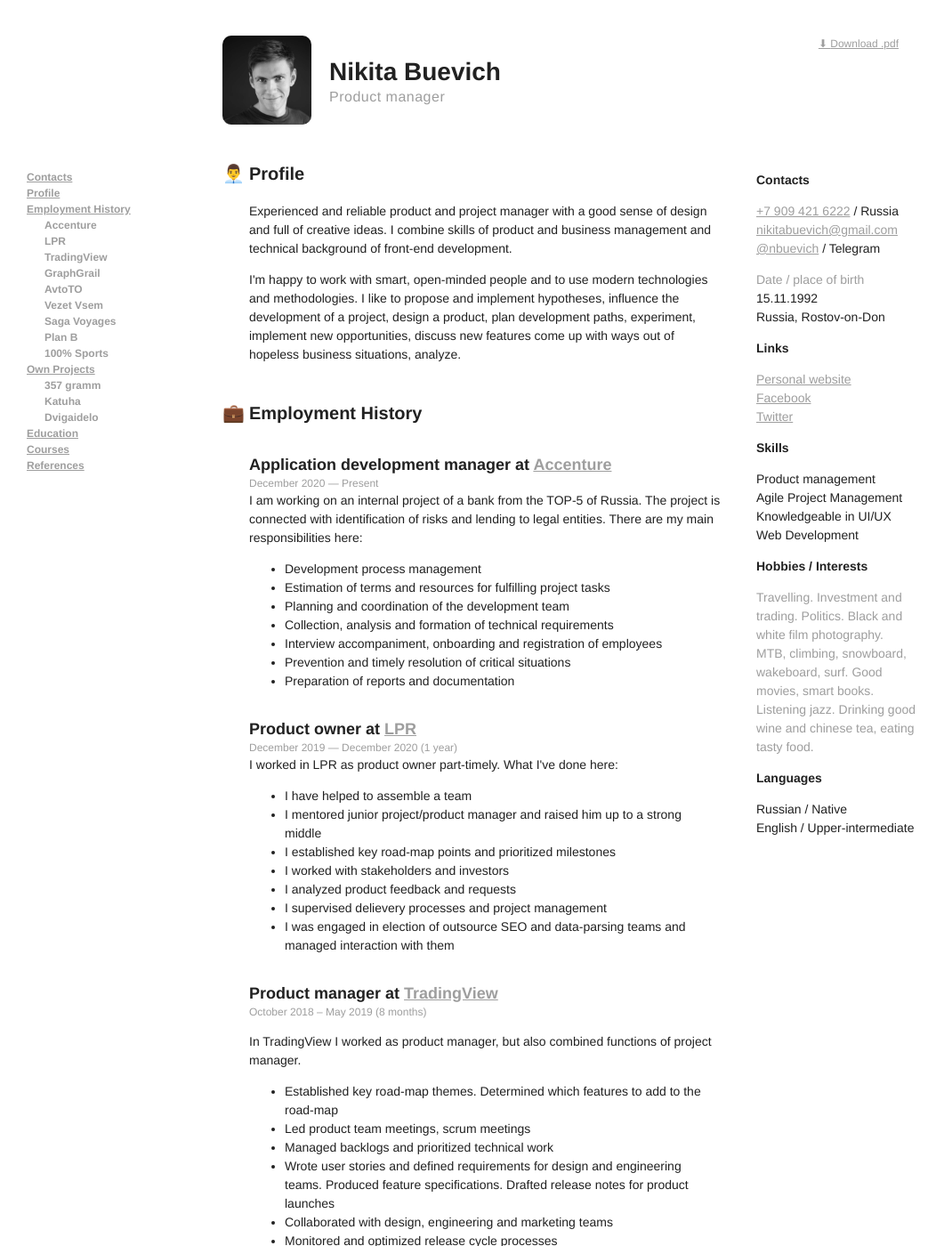
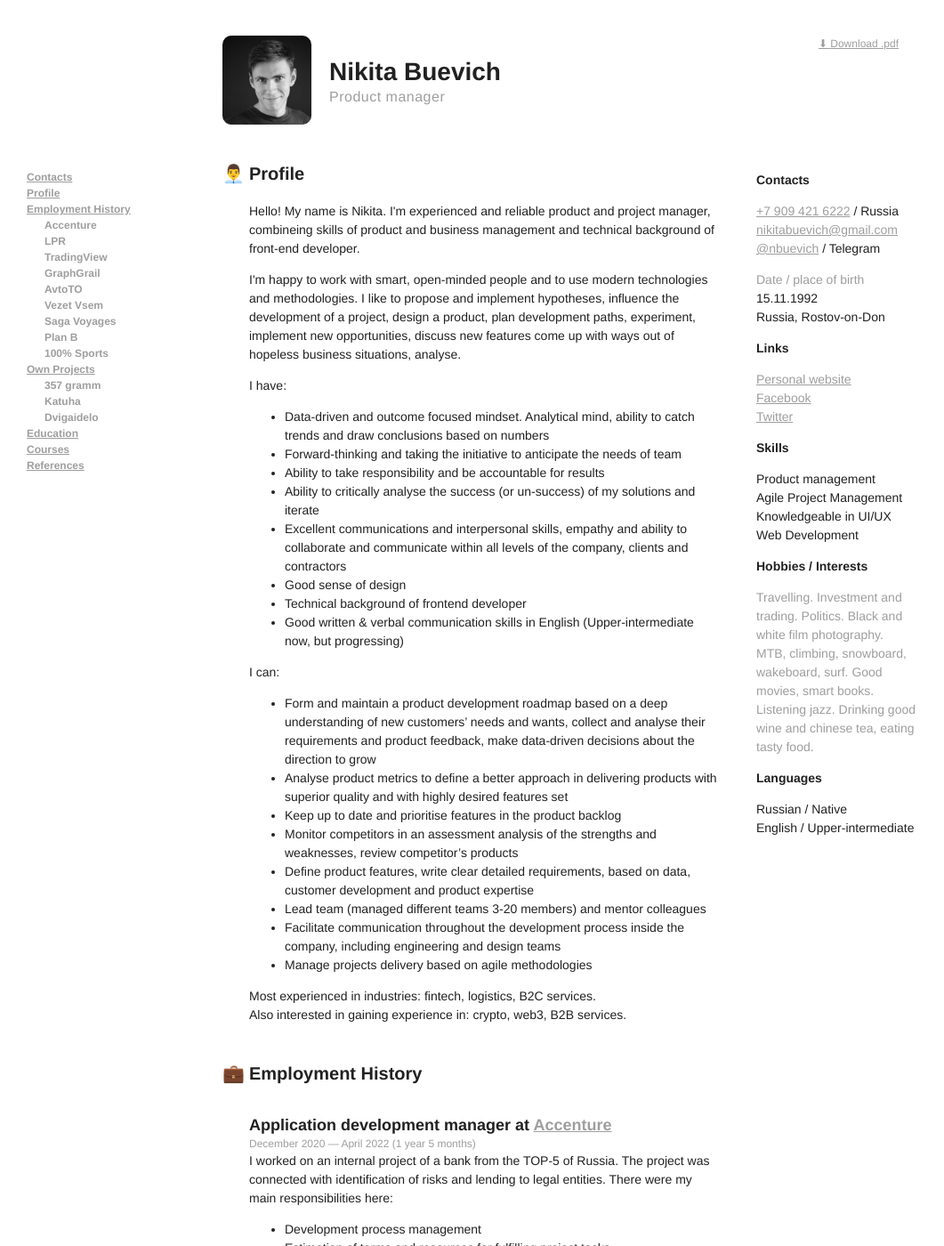
Before and after one commit to sombro/nbuevich.com, a Jekyll site: the page CV/index.html, which Jekyll copies as it is, in a window 1280 px wide and 1400 px high. Shown: the whole window at 89% size, without its empty margins (0-1061 px from the left). Built offline with Jekyll 4.4.1, drawn with Linux system fonts in a browser that asks for light colours; some of the changed text lies outside the part shown.

```diff
--- a/CV/index.html
+++ b/CV/index.html
@@ -75,21 +75,43 @@
                         <div class="cv__col-left">
                             <article id="profile">
                                 <h2 class="cv__subtitle cv__subtitle-icon cv__subtitle--profile">Profile</h2>
-                                <p>Experienced and reliable product and project manager with a good sense of design and full
-            of creative ideas. I combine skills of product and business management and
-            technical background of front-end development.</p>
+                                <p>Hello! My name is Nikita. I'm experienced and reliable product and project manager, combineing skills of product and business management and
+            technical background of front-end developer.</p>
                                 <p>I'm happy to work with smart, open-minded people and to use modern
             technologies and methodologies. I like to propose and implement hypotheses,
             influence the development of a project, design a product, plan development
             paths, experiment, implement new opportunities, discuss new features
-            come up with ways out of hopeless business situations, analyze.</p>
+            come up with ways out of hopeless business situations, analyse.</p>
+                                <p>I have:</p>
+                                <ul>
+                                  <li>Data-driven and outcome focused mindset. Analytical mind, ability to catch trends and draw conclusions based on numbers</li>
+                                  <li>Forward-thinking and taking the initiative to anticipate the needs of team</li>
+                                  <li>Ability to take responsibility and be accountable for results</li>
+                                  <li>Ability to critically analyse the success (or un-success) of my solutions and iterate</li>
+                                  <li>Excellent communications and interpersonal skills, empathy and ability to collaborate and communicate within all levels of the company, clients and contractors</li>
+                                  <li>Good sense of design</li>
+                                  <li>Technical background of frontend developer</li>
+                                  <li>Good written & verbal communication skills in English (Upper-intermediate now, but progressing)</li>
+                                </ul>
+                                <p>I can:</p>
+                                <ul>
+                                  <li>Form and maintain a product development roadmap based on a deep understanding of new customers’ needs and wants, collect and analyse their requirements and product feedback, make data-driven decisions about the direction to grow</li>
+                                  <li>Analyse product metrics to define a better approach in delivering products with superior quality and with highly desired features set</li>
+                                  <li>Keep up to date and prioritise features in the product backlog</li>
+                                  <li>Monitor competitors in an assessment analysis of the strengths and weaknesses, review competitor’s products</li>
+                                  <li>Define product features, write clear detailed requirements, based on data, customer development and product expertise</li>
+                                  <li>Lead team (managed different teams 3-20 members) and mentor colleagues</li>
+                                  <li>Facilitate communication throughout the development process inside the company, including engineering and design teams</li>
+                                  <li>Manage projects delivery based on agile methodologies</li>
+                                </ul>
+                                <p>Most experienced in industries: fintech, logistics, B2C services.<br>Also interested in gaining experience in: crypto, web3, B2B services.</p>
                             </article>
                             <article id="employment_history">
                                 <h2 class="cv__subtitle cv__subtitle-icon cv__subtitle--employment">Employment History</h2>
                                 <article id="accenture">
                                     <h3 class="cv__h3">Application development manager at <a class="common__link" href="https://accenture.com" target="_blank">Accenture</a></h3>
-                                    <p class="cv__dates">December 2020 — Present</p>
-                                    I am working on an internal project of a bank from the TOP-5 of Russia. The project is connected with identification of risks and lending to legal entities. There are my main responsibilities here:
+                                    <p class="cv__dates">December 2020 — April 2022 (1 year 5 months)</p>
+                                    I worked on an internal project of a bank from the TOP-5 of Russia. The project was connected with identification of risks and lending to legal entities. There were my main responsibilities here:
                                     <ul>
                                       <li>Development process management</li>
                                       <li>Estimation of terms and resources for fulfilling project tasks</li>
@@ -108,9 +130,9 @@
                                     <ul>
                                       <li>I have helped to assemble a team</li>
                                       <li>I mentored junior project/product manager and raised him up to a strong middle</li>
-                                      <li>I established key road-map points and prioritized milestones</li>
+                                      <li>I established key road-map points and prioritised milestones</li>
                                       <li>I worked with stakeholders and investors</li>
-                                      <li>I analyzed product feedback and requests</li>
+                                      <li>I analysed product feedback and requests</li>
                                       <li>I supervised delievery processes and project management</li>
                                       <li>I was engaged in election of outsource SEO and data-parsing teams and managed interaction with them</li>
                                     </ul>
@@ -123,16 +145,16 @@
                                         <li>Established key road-map themes. Determined which features to add to the
             road-map</li>
                                         <li>Led product team meetings, scrum meetings</li>
-                                        <li>Managed backlogs and prioritized technical work</li>
+                                        <li>Managed backlogs and prioritised technical work</li>
                                         <li>Wrote user stories and defined requirements for design and engineering
             teams. Produced feature specifications. Drafted release notes for product
             launches</li>
                                         <li>Collaborated with design, engineering and marketing teams </li>
-                                        <li>Monitored and optimized release cycle processes</li>
+                                        <li>Monitored and optimised release cycle processes</li>
                                         <li>Worked with internal teams and stakeholders to generate ideas. Identified
             ideas that aligned with strategy. Explained why certain ideas were
-            prioritized and others were not</li>
-                                        <li>Analyzed product feedback and requests</li>
+            prioritised and others were not</li>
+                                        <li>Analysed product feedback and requests</li>
                                     </ul>
                                 </article>
                                 <article id="graphgrail">
@@ -143,9 +165,9 @@
         MVP. But the idea of project fascinated me and I stayed in it until the end.</p>
                                     <p>After the core of prototype and UI-kit were developed, I counseled our HRs in
         front-end developers recruitment, interviewed. Then I mentored junior
-        developers, realized code-review, controlled code-style and code quality.</p>
+        developers, realised code-review, controlled code-style and code quality.</p>
                                     <p>I have taken part in a product launch as product manager. The main part of my job was behavior
-        analysis of early adopters. I conducted user interviews, collected and analyzed
+        analysis of early adopters. I conducted user interviews, collected and analysed
         feedback. Wrote user stories, defined requirements for engineering team,
         generated and tested ideas, based on collected data.</p>
                                     <p>Also, important thing was customer on-boarding, delivering product demos for
@@ -171,7 +193,7 @@
                                     <p class="cv__dates">April 2015 – August 2017 (2 years 4 months)</p>
                                     <p>Worked as front-end developer, using such technologies as JS, React+flux, ES6,
         webpack, HTML, SCSS, BEM, jQuery. Closely collaborated with design team.</p>
-                                    <p>Also took part in generating and explanation of priority of ideas, analyzed
+                                    <p>Also took part in generating and explanation of priority of ideas, analysed
         product feedback and requests, was interested in business case justification.</p>
                                     <p>When I got more experience, started to mentor junior developers and make code review.</p>
                                 </article>
@@ -188,15 +210,15 @@
                                     <ul>
                                         <li>Established key road-map themes. Determined which features to add to the
         road-map</li>
-                                        <li>Managed backlogs and prioritized technical work</li>
-                                        <li>Monitored and optimized release cycle processes</li>
+                                        <li>Managed backlogs and prioritised technical work</li>
+                                        <li>Monitored and optimised release cycle processes</li>
                                         <li>Wrote user stories and defined requirements for design and engineering
         teams. Produced feature specifications. Draed release notes for product
         launches</li>
                                         <li>Worked with internal teams and stakeholders to generate ideas. Identified
         ideas that aligned with strategy. Explained why certain ideas were
-        prioritized and others were not</li>
-                                        <li>Analyzed product feedback and requests</li>
+        prioritised and others were not</li>
+                                        <li>Analysed product feedback and requests</li>
                                         <li>Negotiated with clients</li>
                                         <li>Searched for contractors</li>
                                     </ul>
```
Also changed, not shown: other parts of CV/index.html (+4 -4 lines), CV_frontend/index.html (deleted, +0 -297 lines), blog/_posts/2099-12-13-books.md (+2 -0 lines), blog/_posts/2099-12-14-movies.md (+11 -1 lines), blog/_posts/2099-12-15-travel.md (+2 -0 lines).
